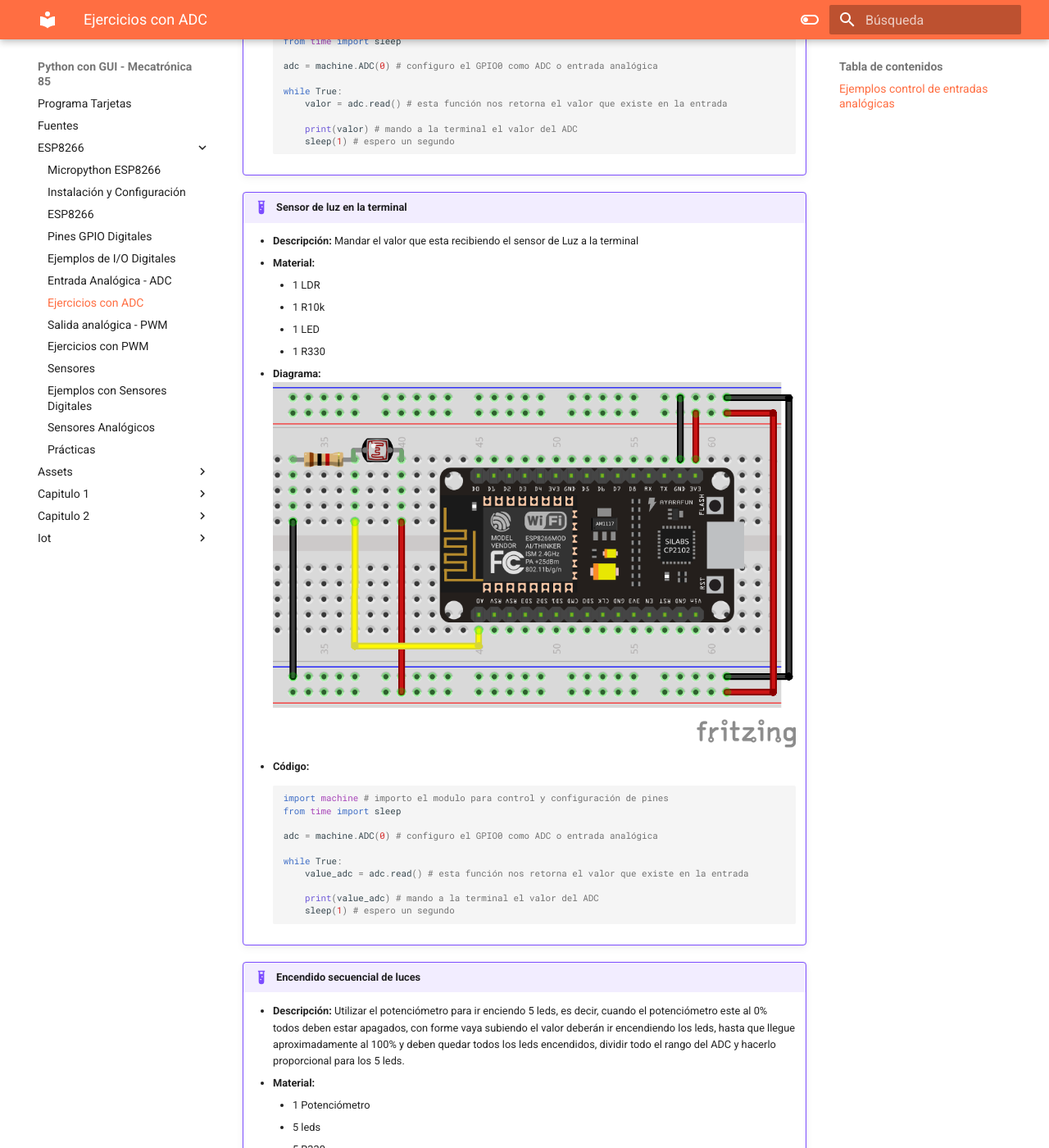
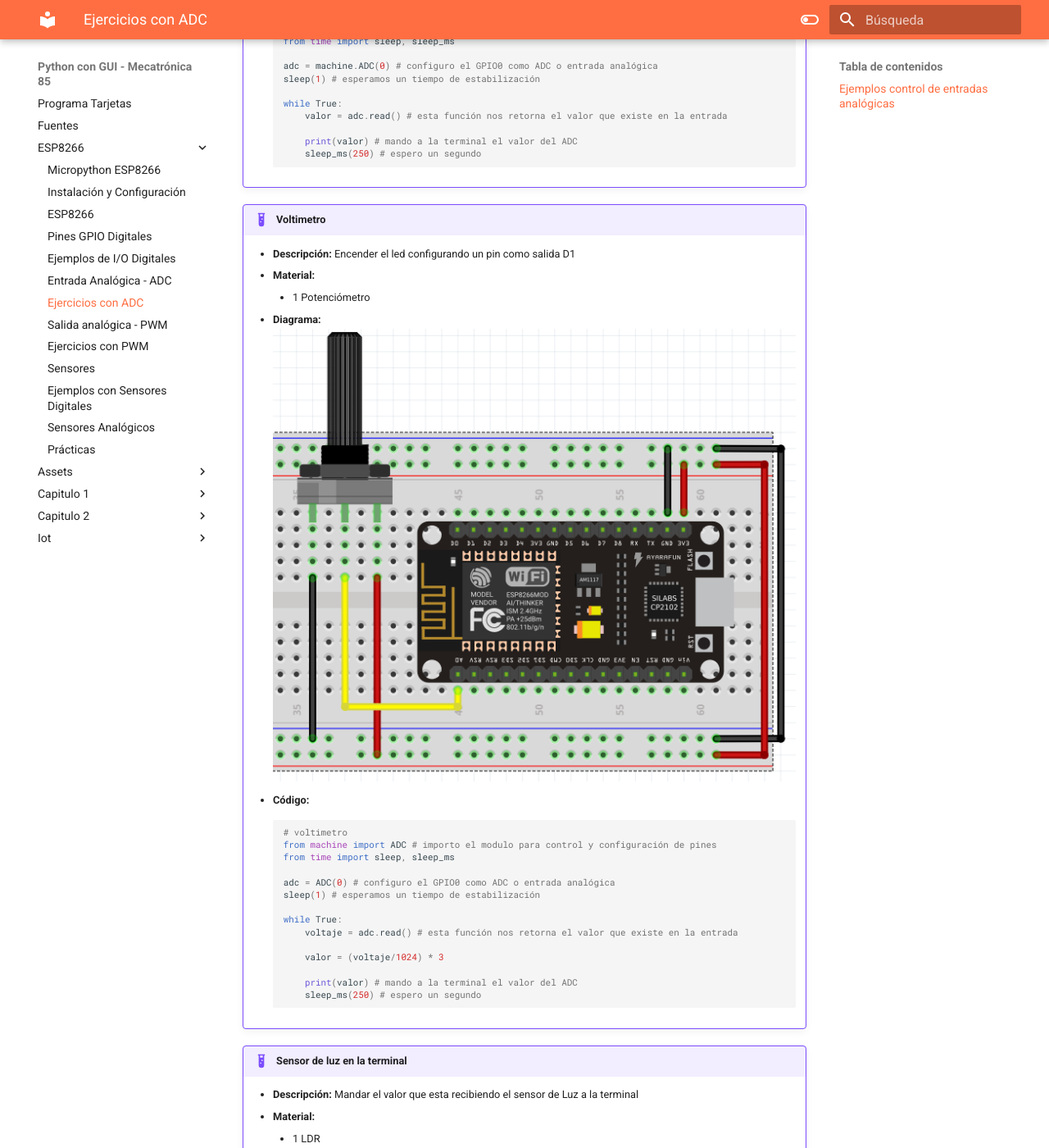
Before and after one commit to jalmx/micro-22, an MkDocs documentation site: the page built from docs/ESP8266/06_ejemplos_adc.md, in a window 1280 px wide and 1400 px high, scrolled down 1031 px. Shown: the whole window at 82% size. Built offline with MkDocs 1.6.1 and Material for MkDocs 9.7.7, drawn with Linux system fonts in a browser that asks for light colours; some of the changed text lies outside the part shown.

Commit message:
add: adc

````diff
--- a/docs/ESP8266/06_ejemplos_adc.md
+++ b/docs/ESP8266/06_ejemplos_adc.md
@@ -12,15 +12,39 @@
     - **Código:**
         ```python
         import machine # importo el modulo para control y configuración de pines
-        from time import sleep
+        from time import sleep, sleep_ms
 
         adc = machine.ADC(0) # configuro el GPIO0 como ADC o entrada analógica
+        sleep(1) # esperamos un tiempo de estabilización
 
         while True:
             valor = adc.read() # esta función nos retorna el valor que existe en la entrada
 
             print(valor) # mando a la terminal el valor del ADC
-            sleep(1) # espero un segundo
+            sleep_ms(250) # espero un segundo
+        ```
+
+!!! example "Voltimetro"
+    - **Descripción:** Encender el led configurando un pin como salida D1
+    - **Material:**
+        - 1 Potenciómetro
+    - **Diagrama:** <br>![adc_1](imgs/adc_0.png)
+    - **Código:**
+        ```python
+        # voltimetro
+        from machine import ADC # importo el modulo para control y configuración de pines
+        from time import sleep, sleep_ms
+
+        adc = ADC(0) # configuro el GPIO0 como ADC o entrada analógica
+        sleep(1) # esperamos un tiempo de estabilización
+
+        while True:
+            voltaje = adc.read() # esta función nos retorna el valor que existe en la entrada
+
+            valor = (voltaje/1024) * 3
+
+            print(valor) # mando a la terminal el valor del ADC
+            sleep_ms(250) # espero un segundo
         ```
 
 !!! example "Sensor de luz en la terminal"
@@ -34,15 +58,16 @@
     - **Código:**
         ```python
         import machine # importo el modulo para control y configuración de pines
-        from time import sleep
+        from time import sleep, sleep_ms
 
-        adc = machine.ADC(0) # configuro el GPIO0 como ADC o entrada analógica
+        sensor_luz = machine.ADC(0) # configuro el GPIO0 como ADC o entrada analógica
+        sleep(1) # esperamos un tiempo de estabilización
 
         while True:
-            value_adc = adc.read() # esta función nos retorna el valor que existe en la entrada
+            luz = sensor_luz.read() # esta función nos retorna el valor que existe en la entrada
 
-            print(value_adc) # mando a la terminal el valor del ADC
-            sleep(1) # espero un segundo
+            print(luz) # mando a la terminal el valor del ADC
+            sleep_ms(250) # espero un segundo
         ```
 
 !!! example "Encendido secuencial de luces"
````
Also changed, not shown: other parts of docs/ESP8266/06_ejemplos_adc.md (+4 -0 lines).
